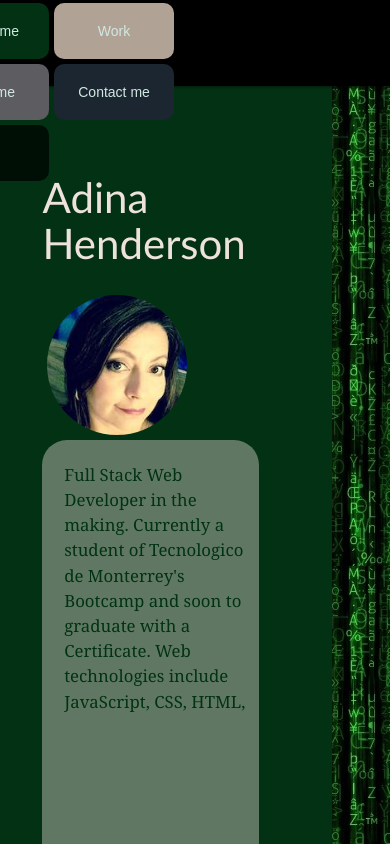
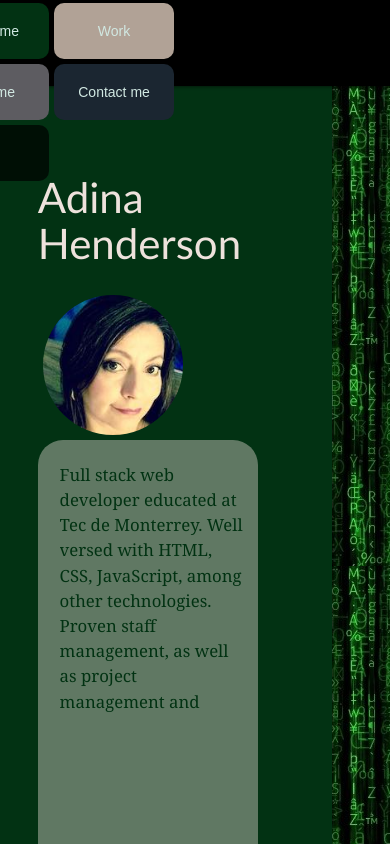
Before and after one commit to adina-hc/portfolio, a React (Create React App) app: page / in a window 390 px wide. Shown: the top 844 px of the page. Built offline with nearby package versions, Linux system fonts and the light colour scheme.

Commit message:
updated resume and brand statement, in the process of fixing styling and responsiveness

```diff
--- a/package.json
+++ b/package.json
@@ -9,7 +9,6 @@
     "@testing-library/react": "^11.2.7",
     "@testing-library/user-event": "^12.8.3",
     "body-parser": "^1.19.0",
-    "gh-pages": "^3.2.3",
     "googlefonts": "^1.1.3",
     "graphql": "^15.5.1",
     "materialize": "^1.0.0",
@@ -49,6 +48,7 @@
     ]
   },
   "devDependencies": {
+    "gh-pages": "^3.2.3",
     "nodemon": "^2.0.12"
   }
 }
--- a/src/components/About/index.js
+++ b/src/components/About/index.js
@@ -22,16 +22,22 @@ function About() {
 
               <article class="article-content">
                 <p>
-                  Full Stack Web Developer in the making. Currently a student of
-                  Tecnologico de Monterrey's Bootcamp and soon to graduate with
-                  a Certificate. Web technologies include JavaScript, CSS, HTML,
-                  REACT, databases mySQL and Mongo.
-
-                  My passion is automation, being able to create quality solutions to simplify and optimize time and efforts.
-                <br/>
+                  Full stack web developer educated at Tec de Monterrey. Well
+                  versed with HTML, CSS, JavaScript, among other technologies.
+                  Proven staff management, as well as project management and
+                  development abilities, excellent interpersonal and
+                  communication skills. Passionate about database design. Highly
+                  successful in collaborative environments, while independently
+                  working, adaptable to change, problem solver, highly
+                  motivated, organized, and passionate about software design and
+                  development, data analysis, quality assurance, etc. Fluent in
+                  English and Spanish. Recently worked in diverse projects
+                  including different technologies: MERN, React, Databases (mySQL
+                  and NoSQL), Mongo, node.js, JavaScript, among others.
+                  <br />
                   Coming from a Business, Accounting & Auditing, Finance and
-                  Consulting background, I am eager to leap into the Technology field.
-                  I love challenge, languages, music and dance.
+                  Consulting background, I am eager to leap into the Technology
+                  field. I love challenge, languages, music and dance.
                 </p>
               </article>
             </div>
--- a/src/components/Contact/index.js
+++ b/src/components/Contact/index.js
@@ -20,6 +20,7 @@ const Contact = () => {
               <h2 className="subtitle-contact subtitles">Contact</h2>
             </div>
             <div className="form-logos">
+              <ContactForm />
               <ul className="contact-information">
                 <li>
                   <a href="(513)512-5663" target="_blank">
@@ -82,7 +83,6 @@ const Contact = () => {
                   </a>
                 </li>
               </ul>
-              <ContactForm />
             </div>
           </section>
           <Footer />
--- a/src/fix-materialize.css
+++ b/src/fix-materialize.css
@@ -47,8 +47,6 @@
   opacity: 0.8;
 }
 
-form {
 
-}
 
 /*# sourceMappingURL=fix-materialize.css.map */
```
Also changed, not shown: 2 other files (tests, documents, lock files or other folders).
